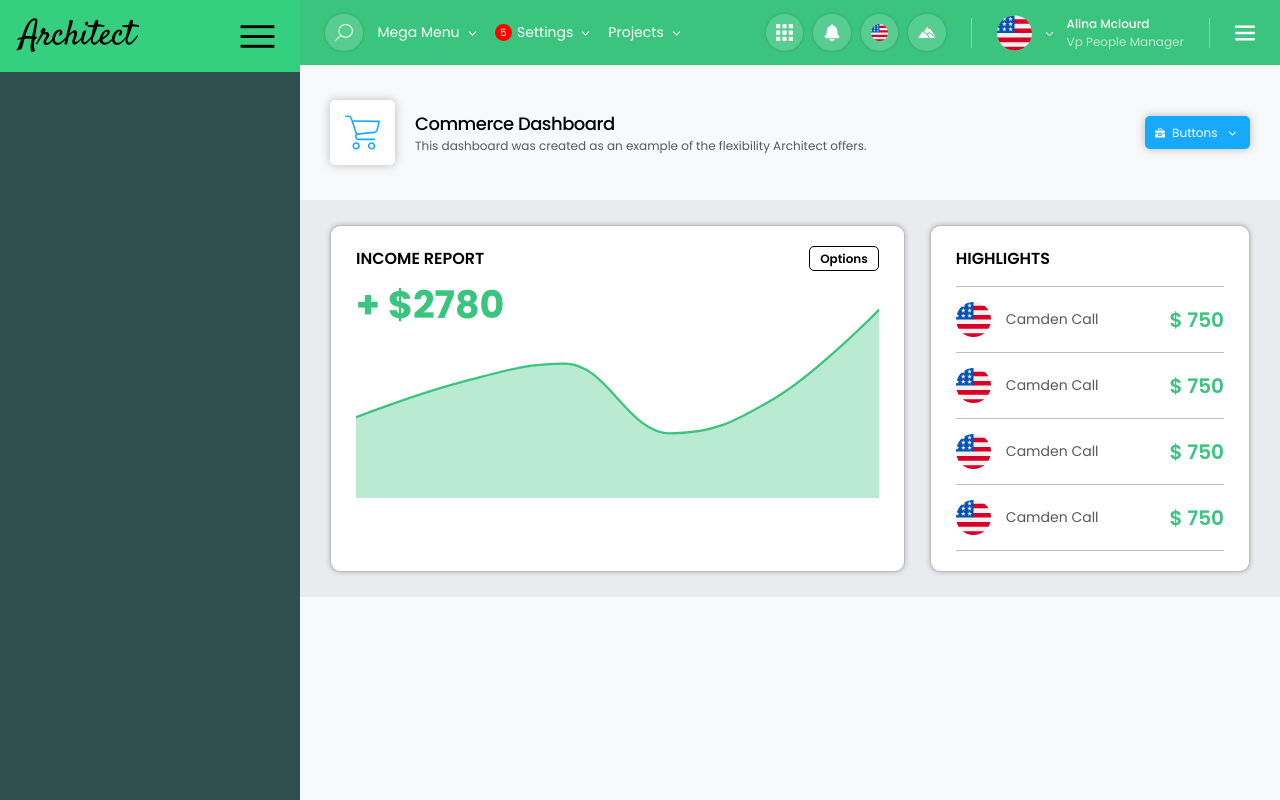
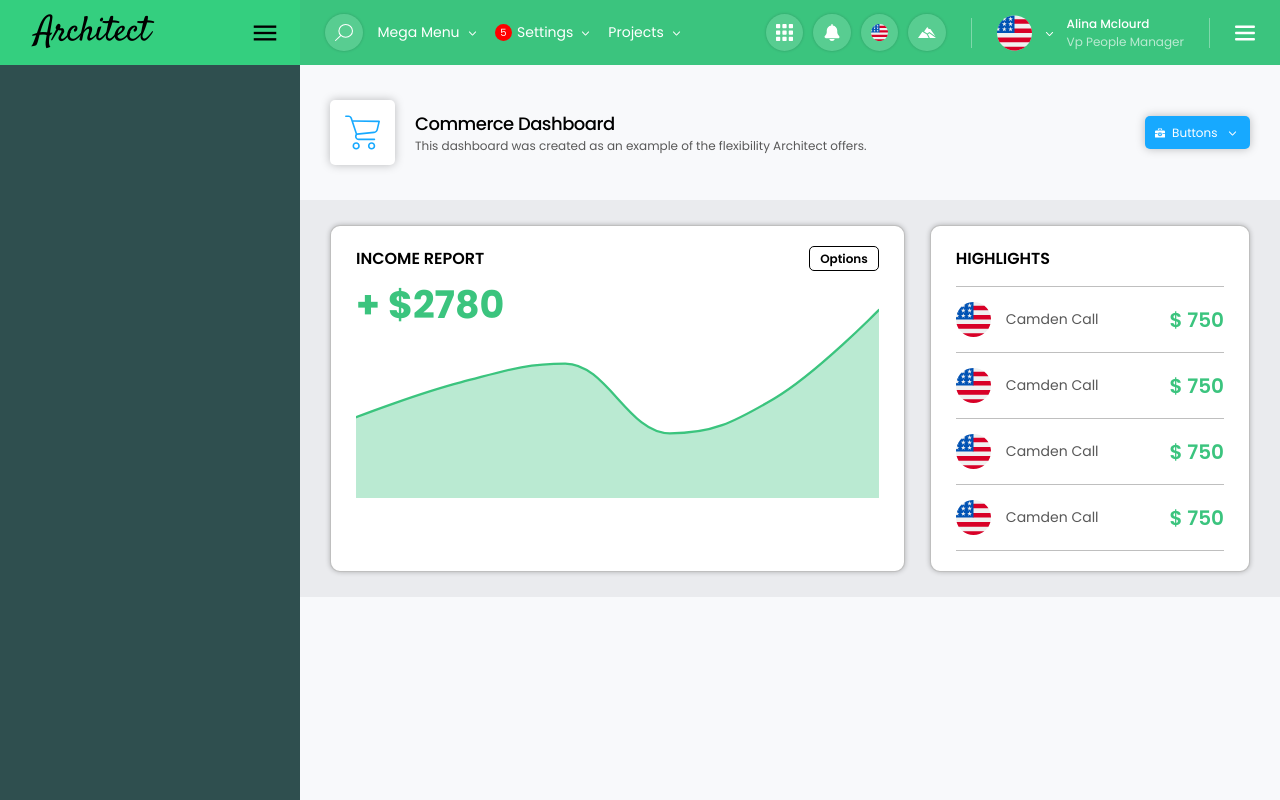
Before and after one commit to CamdenCall/SassDashboard, a plain HTML site: page index.html in a window 1280 px wide. Drawn offline with nearby package versions, Linux system fonts and the light colour scheme; a script that the page names is missing.

Commit message:
small adjustments

```diff
--- a/base.scss
+++ b/base.scss
@@ -46,7 +46,7 @@ h3 {
 
     .logo-container {
         width: 100%;
-        height: 9vh;
+        height: 65px;
         background-color: #34cf7f;
 
         display: flex;
@@ -56,12 +56,12 @@ h3 {
 
         h2 {
             font-size: 35px;
-            padding-left: 20px;
+            padding-left: 35px;
             font-family: Satisfy, sans-serif;
         }
 
         .material-symbols-outlined {
-            font-size: 45px;
+            font-size: 30px;
             padding-right: 20px;
         }
     }
@@ -78,6 +78,6 @@ h3 {
 
 .top-bar {
     width: auto;
-    height: 9vh;
+    height: 65px;
     background-color: $green;
 }
```
Also changed, not shown: base.css, 1 other file.
